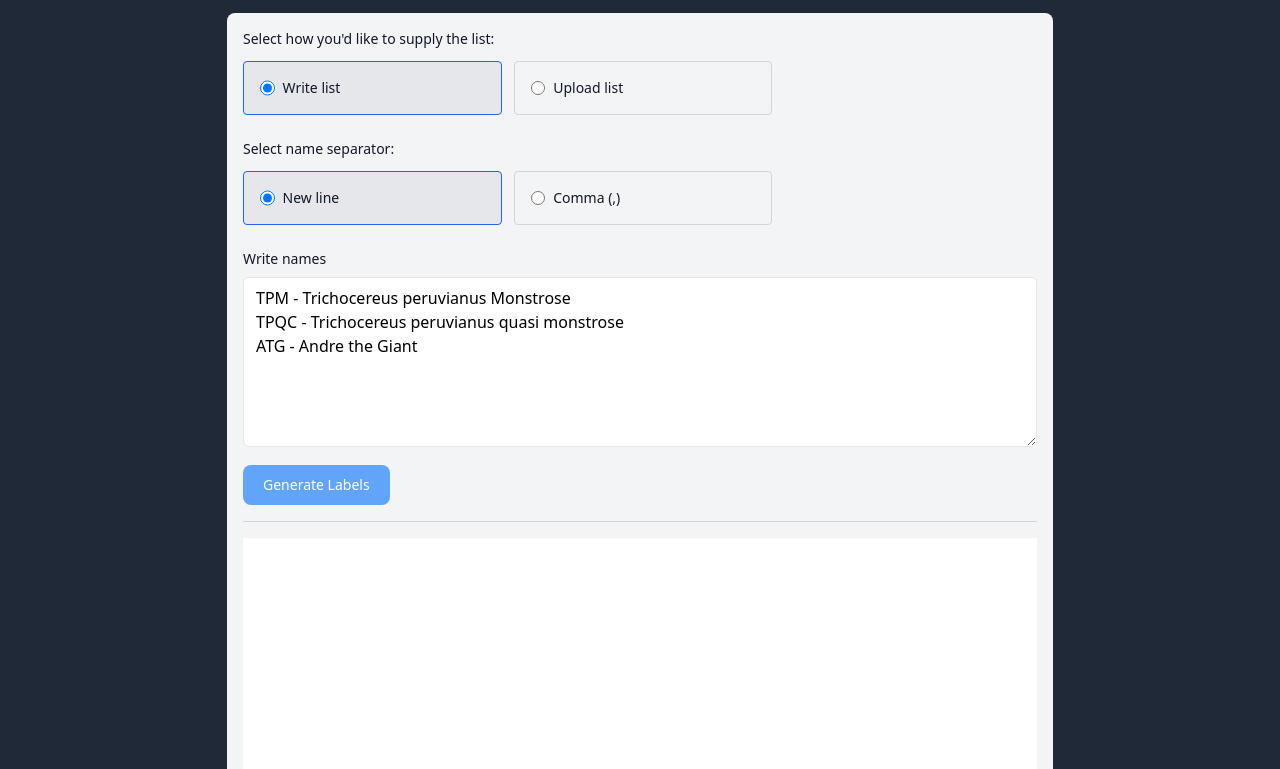
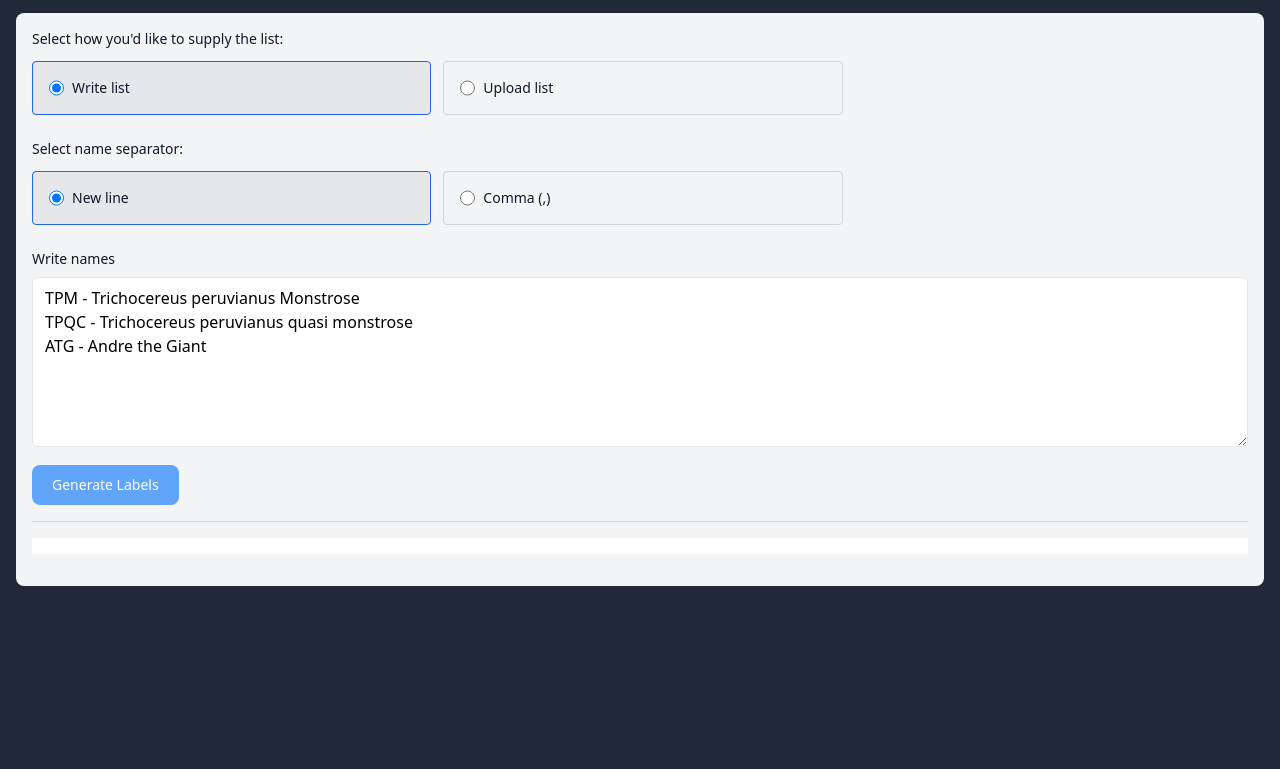
Before and after one commit to karloversic/LabelCraft, a website built with webpack: page src/index.html in a window 1280 px wide. Shown: the part 91-860 px from the top of the page. After the commit the page ends 800 px from the top, so only its background shows below. Built offline with nearby package versions, Linux system fonts and the light colour scheme.

Commit message:
Remove styling that caused wrongly generated labels container

```diff
--- a/src/style.css
+++ b/src/style.css
@@ -1,15 +1,3 @@
 @tailwind base;
 @tailwind components;
 @tailwind utilities;
-
-
-@media screen and (min-width: 768px) {
-    #labelContainer {
-        width: 210mm;
-        height: 297mm;
-    }
-
-    #contentContainer {
-        width: 227mm;
-    }
-}
```
